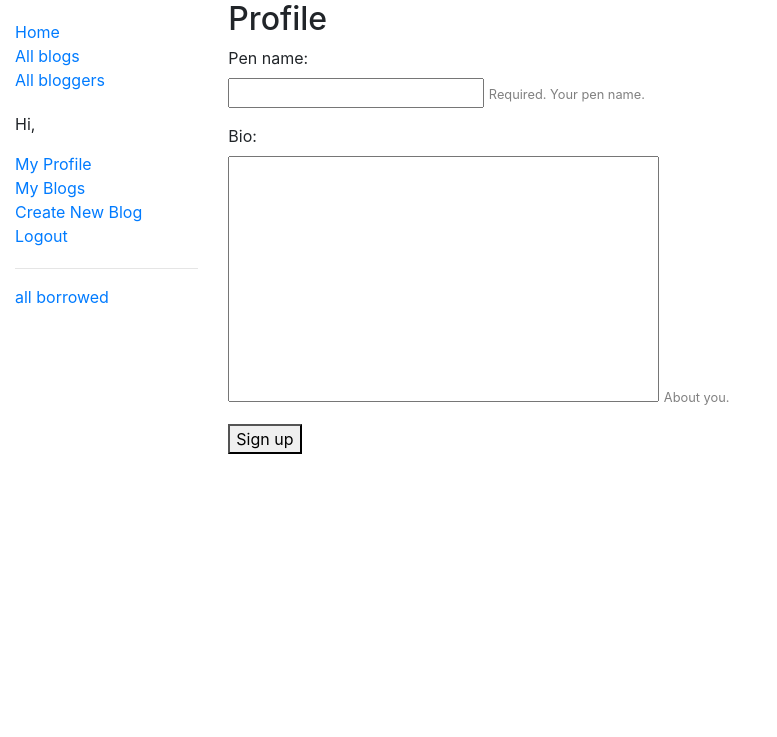
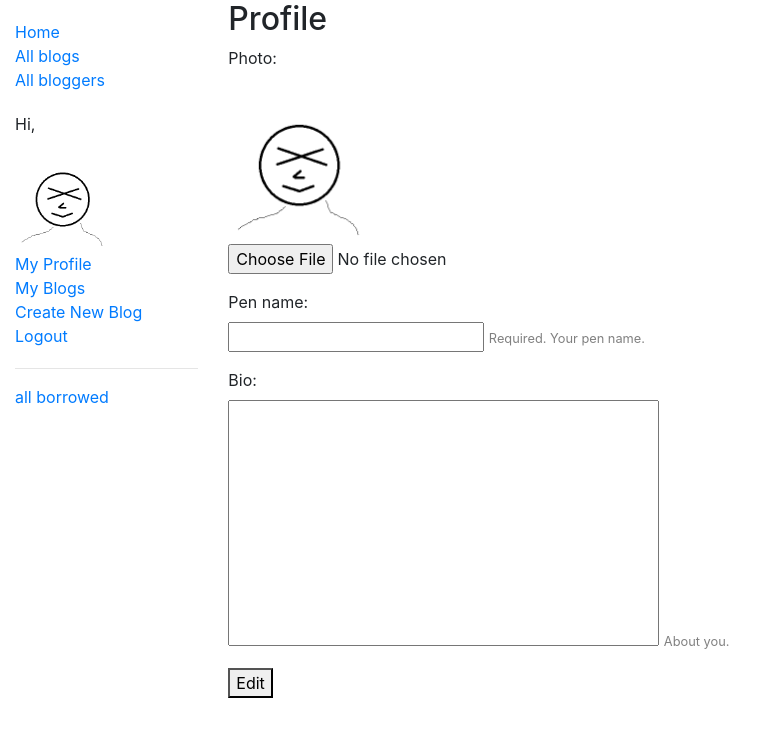
Before and after one commit to dkdkwizard/django_miniblog, a Django app: page /blog/edit-user in a window 1280 px wide. Shown: the top 737 px of the page, without its empty margins (0-777 px from the left). Run offline with Django 3.2, Linux system fonts and the light colour scheme; the visitor is signed in with stand-in values (Sample User, id 1); some libraries are stand-ins or nearby versions.

Commit message:
ADD USER PHOT FILED

```diff
--- a/blog/forms.py
+++ b/blog/forms.py
@@ -9,6 +9,7 @@ from blog.models import Blog, Article, Comment
 
 
 class SignUpForm(UserCreationForm):
+    photo = forms.ImageField(required=False)
     pen_name = forms.CharField(max_length=20, help_text='Required. Your pen name.')
     bio = forms.CharField(widget=forms.Textarea(attrs={
         'style': 'resize:None;'
@@ -16,10 +17,11 @@ class SignUpForm(UserCreationForm):
 
     class Meta:
         model = User
-        fields = ['username', 'pen_name', 'bio', 'password1', 'password2', ]
+        fields = ['username', 'photo', 'pen_name', 'bio', 'password1', 'password2', ]
 
 
 class EditUserForm(forms.Form):
+    photo = forms.ImageField(required=False)
     pen_name = forms.CharField(max_length=20, help_text='Required. Your pen name.')
     bio = forms.CharField(widget=forms.Textarea(attrs={
         'style': 'resize:None;'
@@ -27,7 +29,7 @@ class EditUserForm(forms.Form):
 
     class Meta:
         model = User
-        fields = ['pen_name', 'bio']
+        fields = ['pen_name', 'bio', 'photo']
 
 
 class CreateBlogForm(forms.ModelForm):
--- a/blog/models.py
+++ b/blog/models.py
@@ -1,3 +1,6 @@
+import os
+from uuid import uuid4
+
 from django.db import models
 from django.contrib.auth.models import User
 from django.db.models.signals import post_save
@@ -64,11 +67,26 @@ class Comment(models.Model):
         ordering = ['time']
 
 
+def path_and_rename(path):
+    def wrapper(instance, filename):
+        ext = filename.split('.')[-1]
+        # get filename
+        if instance.user:
+            filename = '{}.{}'.format(instance.user.pk, ext)
+        else:
+            # set filename as random string
+            filename = '{}.{}'.format(uuid4().hex, ext)
+        # return the whole path to the file
+        return os.path.join(path, filename)
+    return wrapper
+
+
 class Profile(models.Model):
 
     user = models.OneToOneField(User, on_delete=models.CASCADE)
     pen_name = models.CharField(max_length=20)
     bio = models.TextField('Biography', default='')
+    photo = models.ImageField(upload_to=path_and_rename('portrait/'), default='portrait/default.png')
 
     def __str__(self):
         return self.user.username
--- a/blog/templates/all_blog_list.html
+++ b/blog/templates/all_blog_list.html
@@ -10,7 +10,7 @@
   {% if blog %}
     {% for b in blog %}
       <h4><a href="{{ b.get_url }}"> {{ b.title }} </a> </h4>
-      <p>{{ b.description }} by {{ b.user.profile.pen_name }}</p>
+      <p>{{ b.description }} by <a href="{%url 'user' id=b.user.pk %}">{{ b.user.profile.pen_name }}</a></p>
     {% endfor %}
   {% else %}
   {% endif %}
--- a/blog/templates/base.html
+++ b/blog/templates/base.html
@@ -17,11 +17,14 @@
         <ul class="sidebar-nav">
           <li><a href="{% url 'index' %}">Home</a></li>
           <li><a href="{% url 'allblog'%}">All blogs</a></li>
-          <li><a href="">All bloggers</a></li>
+          <li><a href="{% static 'css/styles.css' %}">All bloggers</a></li>
         </ul>
         <ul class="sidebar-nav">
           {% if user.is_authenticated %}
             <p>Hi, {{ user.profile.pen_name }}</p>
+            <div class="imgbox" style="width:100px;height:100px;">
+              <img src="{{ user.profile.photo.url }}" >
+            </div>
             <li><a href="{% url 'user' id=user.pk %}">My Profile</a></li>
             <li><a href="{% url 'myblog' %}">My Blogs</a></li>
             <li><a href="{% url 'createblog' %}">Create New Blog</a></li>
--- a/blog/templates/blog.html
+++ b/blog/templates/blog.html
@@ -10,8 +10,10 @@
   <hr>
   {% for arti in blog.article_set.all %}
   <h5><a href="{{ arti.get_url }}">{{ arti.title }}</a></h5>
+  <h6 style="color: rgb(199, 199, 199)">Post at {{ arti.creation_time }}{% if arti.creation_time != arti.last_modify_time %}, last modify: {{ arti.last_modify_time }}{% endif %}</h6>
+  {{ arti.content|safe }}
+  <hr>
   {% endfor %}
-  <hr>
   {% if user == blog.user %}
   <p><a href="{%url 'createarticle' blog=blog.name_field %}">+ new article</a></p>
   {% endif %}
--- a/blog/templates/edituser.html
+++ b/blog/templates/edituser.html
@@ -6,11 +6,16 @@
 
 {% block content %}
   <h2>Profile</h2>
-  <form method="post">
+  <form method="post" enctype="multipart/form-data">
     {% csrf_token %}
     {% for field in form %}
       <p>
         {{ field.label_tag }}<br>
+        {% if field == form.photo %}
+        <div class="imgbox" style="width:150px;height:150px;">
+          <img src="{{ user.profile.photo.url }}">
+        </div>
+        {% endif %}
         {{ field }}
         {% if field.help_text %}
           <small style="color: grey">{{ field.help_text }}</small>
@@ -20,6 +25,6 @@
         {% endfor %}
       </p>
     {% endfor %}
-    <button type="Edit">Sign up</button>
+    <button type="submit">Edit</button>
   </form>
 {% endblock %}
--- a/blog/templates/user.html
+++ b/blog/templates/user.html
@@ -6,6 +6,10 @@
 
 {% block content %}
   <h2>{{ that_user.profile.pen_name }}</h2>
+  <div class="imgbox" style="width:150px;height:150px;">
+    <img src="{{ that_user.profile.photo.url }}">
+  </div>
+  <span>remove </span>
   {% if user == that_user %}
   <p><a href="{% url 'edituser' %}">edit profile</a></p>
   {% endif %}
--- a/blog/views.py
+++ b/blog/views.py
@@ -6,6 +6,7 @@ from django.urls import reverse
 from django.contrib.auth.decorators import login_required
 from django.contrib.auth.mixins import LoginRequiredMixin, PermissionRequiredMixin
 from django.views import generic
+from django.conf import settings
 
 from blog.models import Blog, Article, Comment
 from blog.forms import SignUpForm, CreateBlogForm, CreateArticleForm, CommentForm, EditUserForm
@@ -16,7 +17,7 @@ import datetime
 # Create your views here.
 def index(request):
     num_blogs = Blog.objects.count()
-
+    print(settings.STATIC_ROOT)
     context = {
         'num_blogs': num_blogs,
     }
@@ -34,7 +35,10 @@ def signup(request):
             user = form.save()
             user.refresh_from_db()
             user.profile.pen_name, user.profile.bio = form.cleaned_data.get('pen_name'), form.cleaned_data.get('bio')
+            if form.cleaned_data['photo']:
+                user.profile.photo = form.cleaned_data['photo']
             user.profile.save()
+
             user.save()
             raw_password = form.cleaned_data.get('password1')
             user = authenticate(username=user.username, password=raw_password)
@@ -69,10 +73,12 @@ def edituserview(request):
     user = request.user
     prof = user.profile
     if request.method == 'POST':
-        form = EditUserForm(request.POST)
+        form = EditUserForm(request.POST, request.FILES)
         if form.is_valid():
             prof.pen_name = form.cleaned_data['pen_name']
             prof.bio = form.cleaned_data['bio']
+            if form.cleaned_data['photo']:
+                prof.photo = form.cleaned_data['photo']
             prof.save()
             return HttpResponseRedirect(reverse('user', args=[user.pk]))
     else:
--- a/miniblog/settings.py
+++ b/miniblog/settings.py
@@ -120,8 +120,10 @@ USE_TZ = True
 # https://docs.djangoproject.com/en/2.1/howto/static-files/
 
 STATIC_ROOT = os.path.join(BASE_DIR, 'static/')
+MEDIA_ROOT = os.path.join(BASE_DIR, 'media/')
 
 STATIC_URL = '/static/'
+MEDIA_URL = '/media/'
 
 EMAIL_BACKEND = 'django.core.mail.backends.console.EmailBackend'
 
--- a/miniblog/urls.py
+++ b/miniblog/urls.py
@@ -28,4 +28,5 @@ urlpatterns = [
     path('accounts/', include('django.contrib.auth.urls')),
     path('', RedirectView.as_view(url='blog/', permanent=False)),
 ]
-urlpatterns += static(settings.STATIC_URL, document_root=settings.STATIC_URL)
+urlpatterns += static(settings.STATIC_URL, document_root=settings.STATIC_ROOT)
+urlpatterns += static(settings.MEDIA_URL, document_root=settings.MEDIA_ROOT)
--- a/static/css/styles.css
+++ b/static/css/styles.css
@@ -3,3 +3,13 @@
     padding: 0;
     list-style: none;
 }
+
+.imgbox {
+    overflow: hidden;
+    width:150px;
+    height:150px;
+}
+
+.imgbox img {
+    height:100%;
+}
```
Also changed, not shown: blog/static/css/styles.css (+13 -4 lines), blog/migrations/0008_profile_photo.py (added), media/portrait/1.jpg (added), media/portrait/5.jpg (added), media/portrait/5_RdSVamk.jpg (added), media/portrait/5_emj53Ti.jpg (added), media/portrait/6.jpg (added), media/portrait/default.png (added).
